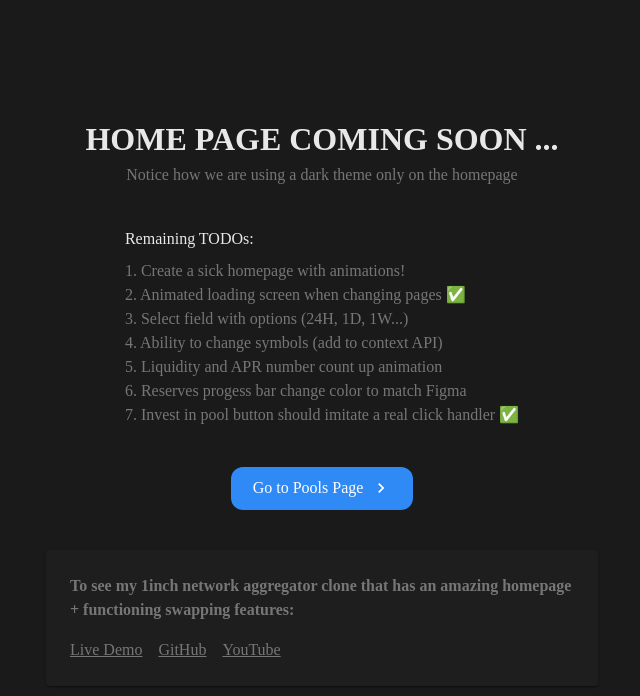
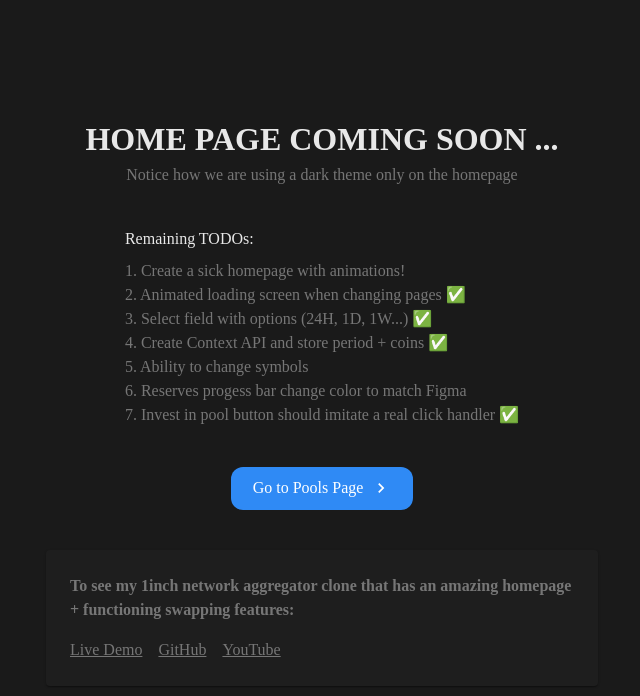
Before and after one commit to salmanfazal01/gammaswap-assessment, a React (Vite) app: page / in a window 1280 px wide. Shown: the top 696 px of the page, without its empty margins (318-958 px from the left). Built offline with nearby package versions, Linux system fonts and the light colour scheme; a web font is replaced by a local one.

Commit message:
Updated todos

```diff
--- a/src/pages/Home.tsx
+++ b/src/pages/Home.tsx
@@ -14,9 +14,9 @@ import { Link, useNavigate } from "react-router-dom";
 const todos = [
   "Create a sick homepage with animations!",
   "Animated loading screen when changing pages ✅",
-  "Select field with options (24H, 1D, 1W...)",
-  "Ability to change symbols (add to context API)",
-  "Liquidity and APR number count up animation",
+  "Select field with options (24H, 1D, 1W...) ✅",
+  "Create Context API and store period + coins ✅",
+  "Ability to change symbols",
   "Reserves progess bar change color to match Figma",
   "Invest in pool button should imitate a real click handler ✅",
 ];
```
